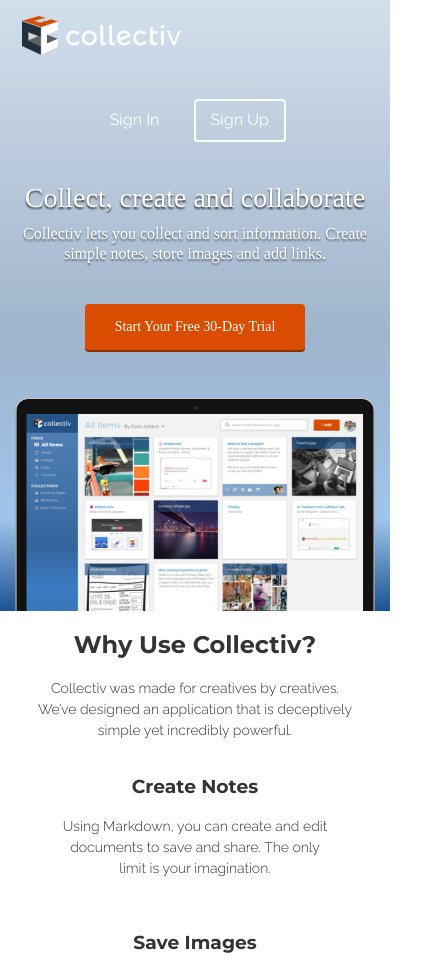
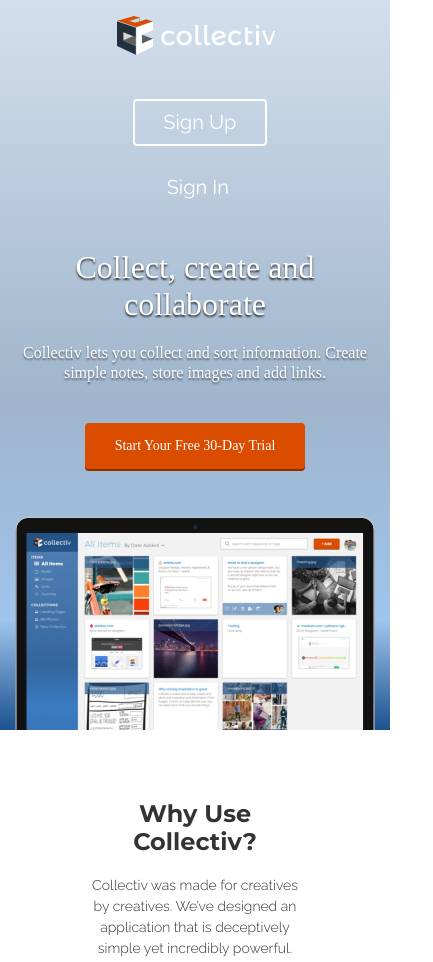
Before and after one commit to shanewilliams02/Collectiv, a plain HTML site: page index.html in a window 390 px wide. Shown: the top 962 px of the page, 433 px wide, since content can reach past the window. Drawn offline with Linux system fonts and the light colour scheme.

Commit message:
Updated HTML and CSS - Checkpoint 29

```diff
--- a/css/style.css
+++ b/css/style.css
@@ -6,7 +6,11 @@
   color: #333333;
 }
 
-
+.hero-section {
+  background: url cover no-repeat;
+  display: absolute;
+  height: 100%;
+}
 
 /* Collect, create and: */
 h1 {font-family: Montserrat-Bold;
@@ -15,6 +19,7 @@
 letter-spacing: 0;
 text-shadow: 0 2px 2px #333333;
 }
+
 
  h2, h3, h4, h5, h6 {
   font-family: "Montserrat", Helvetica, Arial, sans-serif;
@@ -76,21 +81,45 @@
     width: 360px;
   }
 
+header nav .one-half > a {
+  margin-left: 95px;
+}
+
+header nav ul > li {
+    list-style-type: none;
+    width: 100px;
+    font-size: 20px;
+    padding: 30px 20px;
+    margin: 0px;
+    display: inline-table !important;
+  }
+
 header .container > .one-half > ul {
     width: 300px !important;
-    margin:0 auto !important;
-    padding: 20px;
+    margin: 0px -65px !important;
+    padding: 20px 20px 0px 20px;
+    display: flex;
+    flex-direction: column;
+  }
+
+
+header .container > .one-half > ul > li:first-child {
+  order: 2;
 }
 
-  }
+header .container > .one-half > ul > li:nth-child(2) {
+  order: 1;
+  margin: 0px 20px;
 
-  .container.hero > img {
+}
+
+.container.hero > img {
     width: 100%;
   }
 
-  .container.hero > h1 {
-    font-size: 1.75em;
-    padding-bottom: 0 px;
+.container.hero > h1 {
+    font-size: 2em;
+    padding-bottom: 10px;
   }
 
   .container.hero > h1 > br {
@@ -107,9 +136,8 @@
   .container.hero > a {
     width: 200px;
     font-size: 14px;
-    padding: 15px 10px ;
+    padding: 15px 10px;
     margin: 0px;
-
   }
 
   .container.hero > .btn > span {
@@ -126,6 +154,18 @@
     text-align: center;
     float: center;
   }
+
+/* Benefits Mobile */
+
+ .benefits > .container {
+  padding-top: 30px;
+}
+
+.benefits > .container br {
+  display: none;
+}
+
+
 }
 
 @media (min-width: 768px) {
@@ -255,11 +295,8 @@
 
 .benefits > .container {
   text-align: center;
-  margin: 0px 20px;
-}
-
-.benefits > .container br {
-  display: none;
+  margin: 0px 75px;
+  padding-top: 50px;
 }
 
 .benefits > .container > .container {
```
Also changed, not shown: index.html (+1 -0 lines), 1 other file.
